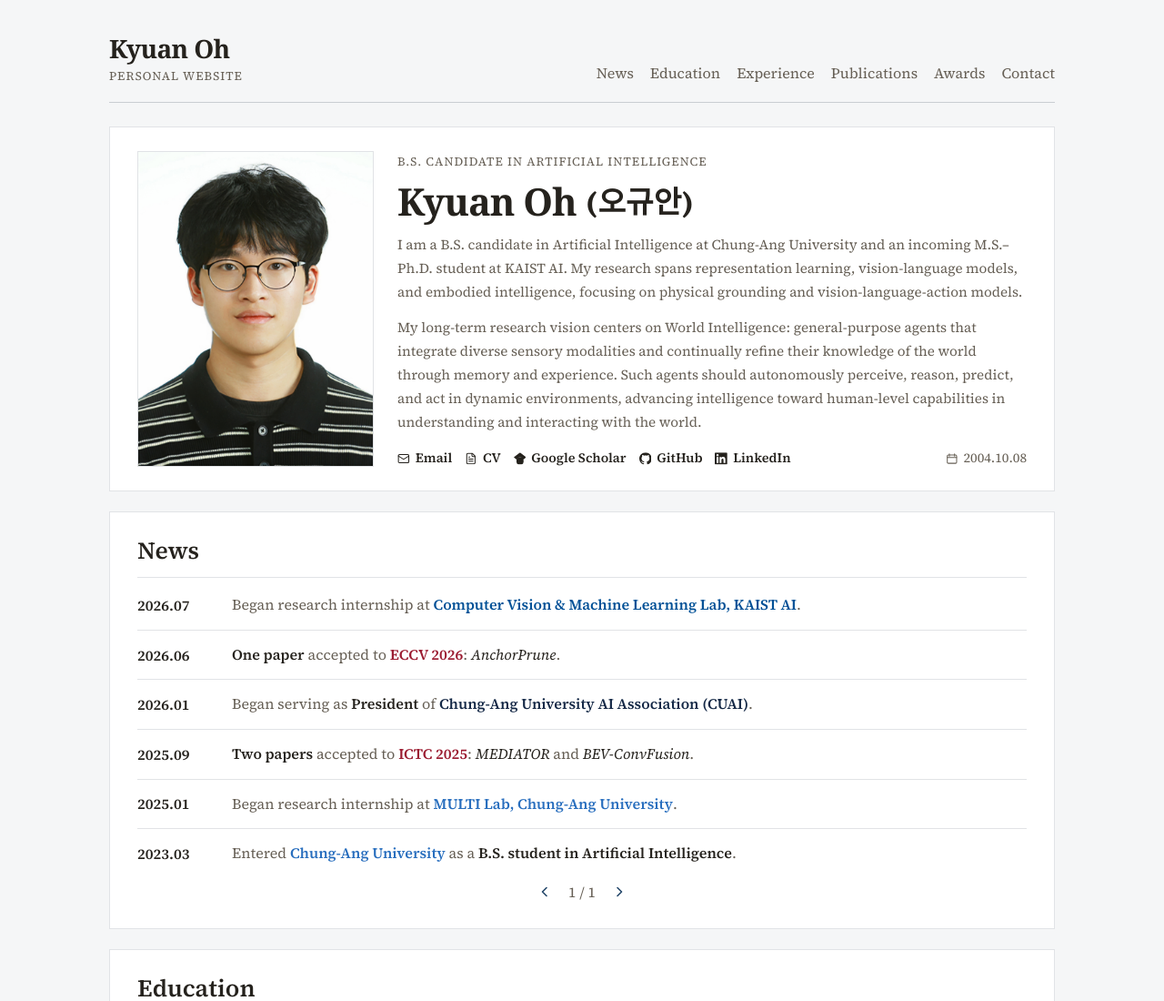
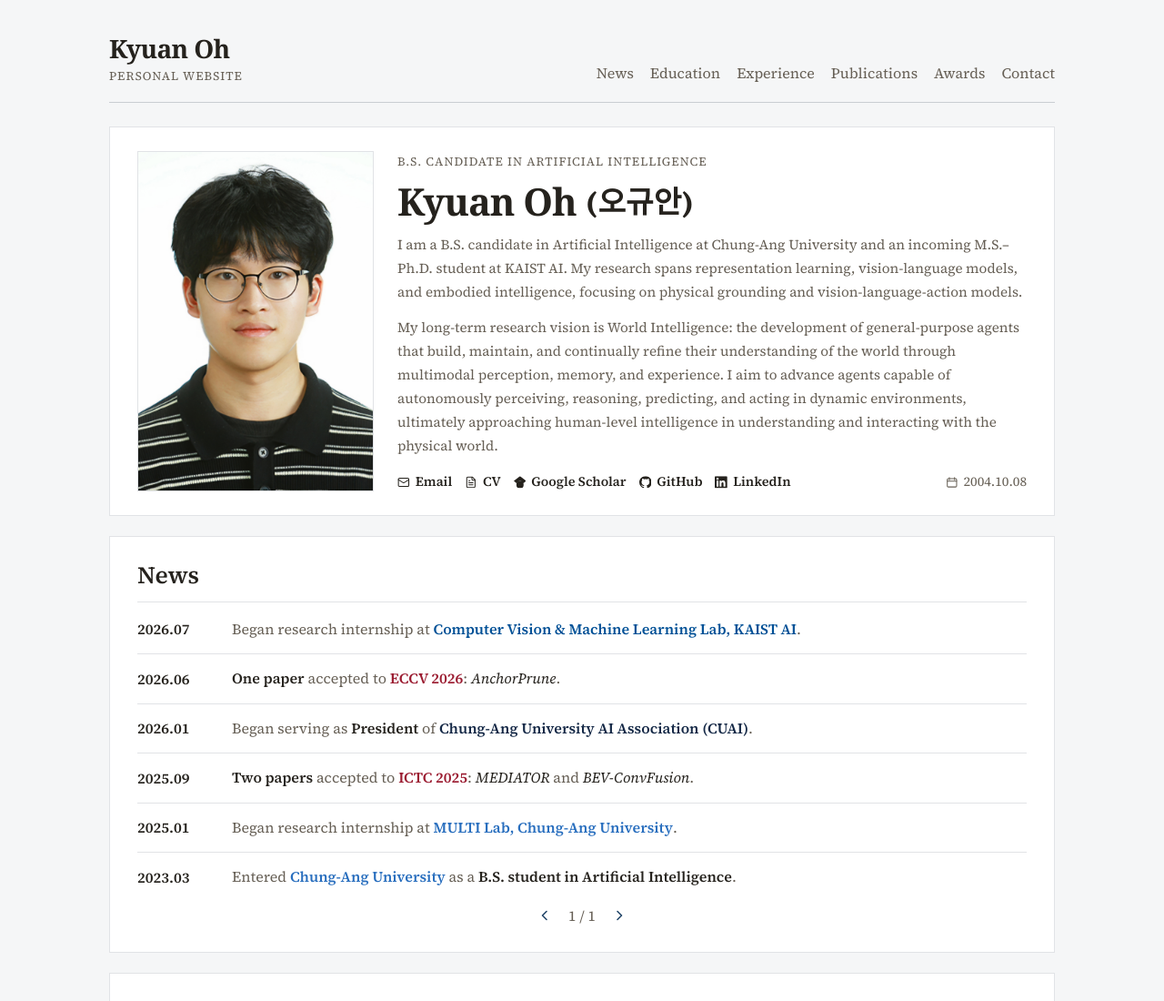
Before and after one commit to kyuanoh/kyuanoh.github.io, a plain HTML site: page index.html in a window 1280 px wide. Shown: the top 1100 px of the page at 91% size. Drawn offline with Linux system fonts and the light colour scheme.

Commit message:
Update research vision paragraph in bio

```diff
--- a/index.html
+++ b/index.html
@@ -71,13 +71,14 @@
               vision-language-action models.
             </p>
             <p>
-              My long-term research vision centers on World Intelligence:
-              general-purpose agents that integrate diverse sensory modalities
-              and continually refine their knowledge of the world through memory
-              and experience. Such agents should autonomously perceive, reason,
-              predict, and act in dynamic environments, advancing intelligence
-              toward human-level capabilities in understanding and interacting
-              with the world.
+              My long-term research vision is World Intelligence: the
+              development of general-purpose agents that build, maintain, and
+              continually refine their understanding of the world through
+              multimodal perception, memory, and experience. I aim to advance
+              agents capable of autonomously perceiving, reasoning, predicting,
+              and acting in dynamic environments, ultimately approaching
+              human-level intelligence in understanding and interacting with
+              the physical world.
             </p>
             <div class="text-links profile-text-links" aria-label="Profile links and birth date">
               <a href="mailto:kyuan.oh@kaist.ac.kr"><svg class="link-icon" aria-hidden="true" viewBox="0 0 24 24" fill="none" stroke="currentColor" stroke-width="1.8" stroke-linecap="round" stroke-linejoin="round"><rect x="2" y="4" width="20" height="16" rx="2" /><path d="m22 7-8.97 5.7a1.94 1.94 0 0 1-2.06 0L2 7" /></svg><span>Email</span></a>
```
